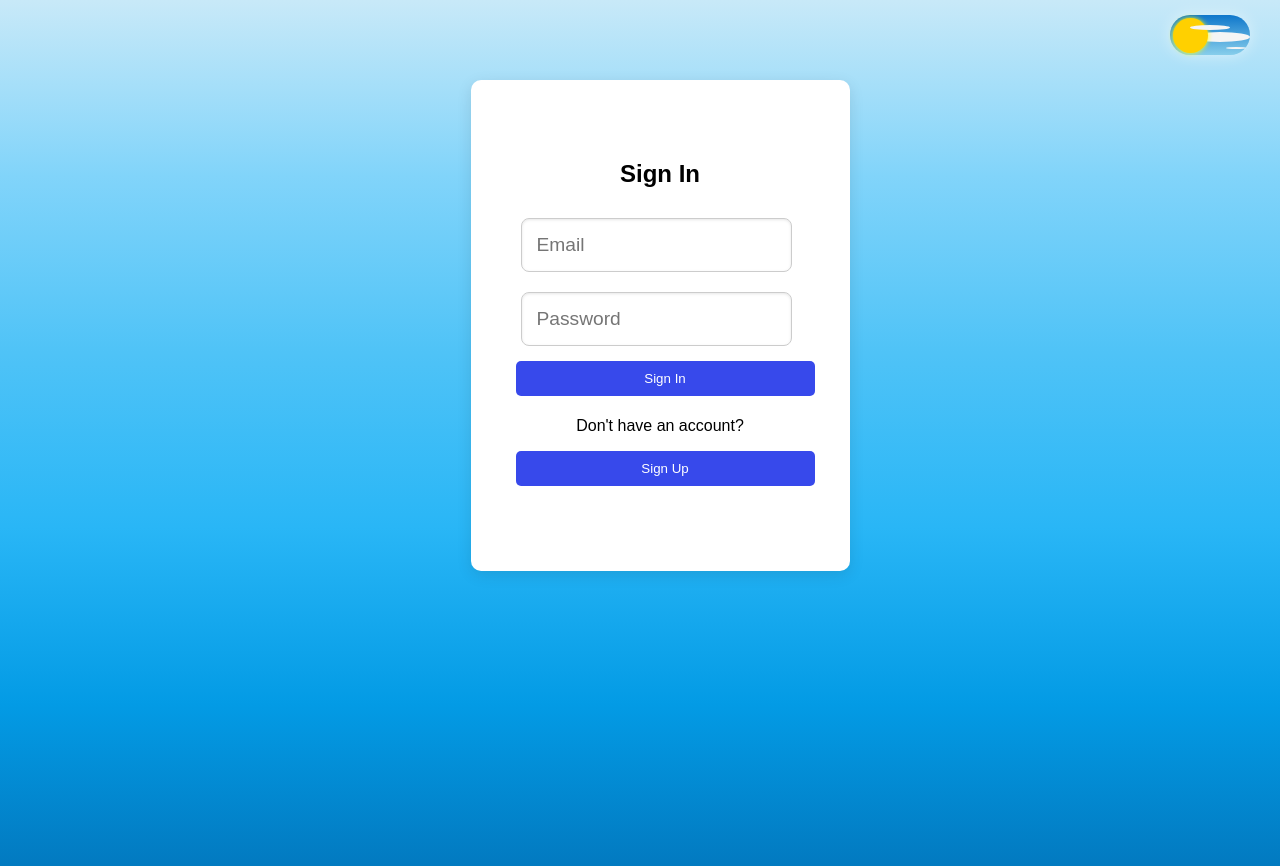
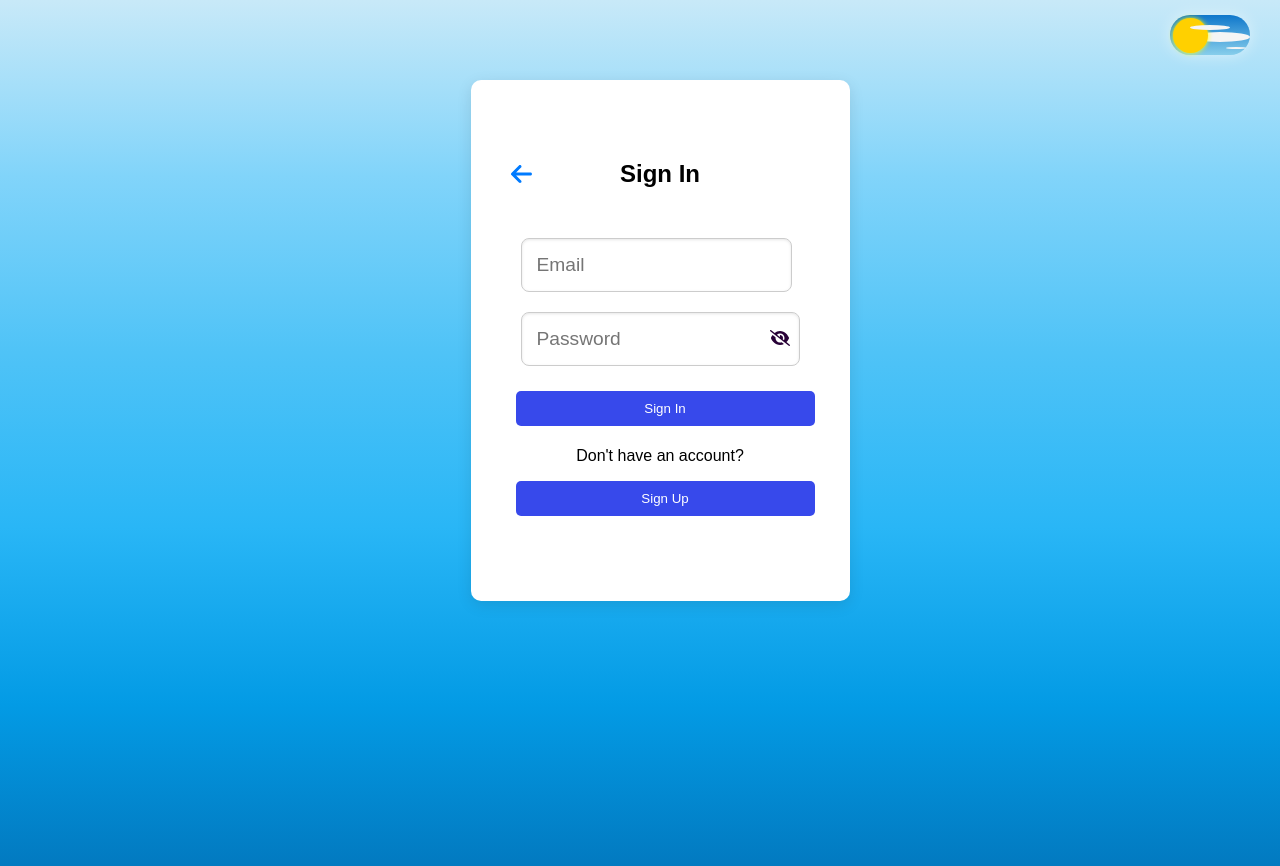
Before and after one commit to YLuin-Nie/SameTeamApp, a React (Create React App) app: page /signin in a window 1280 px wide. Shown: the top 866 px of the page. Built offline with nearby package versions, Linux system fonts and the light colour scheme.

Commit message:
eye icon and back button added

```diff
--- a/src/App.css
+++ b/src/App.css
@@ -499,3 +499,48 @@ body.dark-mode .modal-content button:hover {
 body.dark-mode .logo img {
   filter: drop-shadow(0 0 40px rgba(255, 255, 255, 1)); /* Maximum glow effect */
 }
+.password-container {
+  position: relative;
+  display: flex;
+  align-items: center;
+}
+
+.password-container input {
+  flex: 1;
+}
+
+.eye-icon {
+  color:#280137;
+  position: absolute;
+  right: 20px;
+  cursor: pointer;
+}
+/* File Name: signup.css */
+
+.signup-container .header {
+  display: flex;
+  align-items: center;
+  justify-content: center;
+  position: relative;
+  margin-bottom: 20px;
+}
+
+.back-arrow {
+  position: absolute;
+  left: 0;
+  cursor: pointer;
+  font-size: 24px;
+  color: #007bff;
+}
+
+.back-arrow:hover {
+  color: #0056b3;
+}
+
+.dark-mode .back-arrow {
+  color: #9014ca;
+}
+
+.dark-mode .back-arrow:hover {
+  color: #a20eb0;
+}
--- a/src/components/pages/AddChore.js
+++ b/src/components/pages/AddChore.js
@@ -141,7 +141,7 @@ const AddChore = () => {
 
             {/* Show Checkbox if chore is completed for subtracting points */}
             {chore.completed && (
-              <label>
+              <label style={{ display: 'flex', alignItems: 'center' }}>
                 <input
                   type="checkbox"
                   checked={deductPointsOnReassign[chore.id] || false}
--- a/src/components/pages/ProfileSetup.js
+++ b/src/components/pages/ProfileSetup.js
@@ -1,7 +1,9 @@
 // File Name: ProfileSetup.js
 
 import React, { useState } from 'react';
-// Import the utility functions from the correct path
+import { useNavigate } from 'react-router-dom'; // Import useNavigate for navigation
+import { FontAwesomeIcon } from '@fortawesome/react-fontawesome';
+import { faArrowLeft } from '@fortawesome/free-solid-svg-icons';
 import { getCurrentUser } from "../utils/localStorageUtils"; // Removed getTeamName (not in localStorageUtils.js)
 import ParentDashboard from './ParentDashboard';
 import ChildDashboard from './ChildDashboard';
@@ -11,6 +13,7 @@ import "../styles/signup.css";
 const getTeamName = () => localStorage.getItem("teamName") || "";
 
 function ProfileSetup() {
+    const navigate = useNavigate(); // Initialize navigate
     const [role, setRole] = useState(''); // State to store selected role
     const [teamName, setTeamName] = useState(getTeamName()); // Load team name from localStorage
     const [profileComplete, setProfileComplete] = useState(false); // State to track profile completion
@@ -45,7 +48,9 @@ function ProfileSetup() {
 
     return (
         <div>
-            <h2>Profile Setup</h2>
+            <div className="header">
+                <h2><FontAwesomeIcon icon={faArrowLeft} onClick={() => navigate(-1)} className="back-arrow" /> Profile Setup</h2>
+            </div>
             <p>Welcome, {currentUser ? currentUser.username : 'User'}!</p>
             <form onSubmit={handleSubmit}>
                 {/* Role Selection Dropdown */}
--- a/src/components/pages/SignIn.js
+++ b/src/components/pages/SignIn.js
@@ -1,53 +1,56 @@
 // File Name: SignIn.js
 
 import React, { useState } from "react";
-import { authenticateUser } from "../utils/localStorageUtils"; // ✅ Ensure correct import path
+import { authenticateUser } from "../utils/localStorageUtils"; // Ensure correct import path
 import { useNavigate } from "react-router-dom";
 import "../styles/signup.css";
+import { FontAwesomeIcon } from '@fortawesome/react-fontawesome';
+import { faEye, faEyeSlash, faArrowLeft } from '@fortawesome/free-solid-svg-icons';
 
 const SignIn = ({ onSignInSuccess }) => {
-  const [formData, setFormData] = useState({ email: "", password: "" }); // ✅ State for login form inputs
-  const [error, setError] = useState(""); // ✅ State to track login errors
+  const [formData, setFormData] = useState({ email: "", password: "" }); // State for login form inputs
+  const [error, setError] = useState(""); // State to track login errors
+  const [showPassword, setShowPassword] = useState(false); // State to manage password visibility
   const navigate = useNavigate();
 
-  // ✅ Handle Login Form Submission
+  // Handle Login Form Submission
   const handleLogin = (e) => {
     e.preventDefault();
 
-    // ✅ Ensure email is a string before calling authentication
+    // Ensure email is a string before calling authentication
     if (typeof formData.email !== "string") {
       setError("Invalid email format.");
       console.error("Invalid email type:", formData.email);
       return;
     }
 
-    // ✅ Trim email to remove accidental spaces
+    // Trim email to remove accidental spaces
     const trimmedEmail = formData.email.trim();
     console.log("Attempting to log in with:", trimmedEmail);
 
-    // ✅ Validate email input
+    // Validate email input
     if (!trimmedEmail || !formData.password) {
       setError("Email and password are required.");
       return;
     }
 
-    // ✅ Authenticate user
+    // Authenticate user
     const user = authenticateUser(trimmedEmail, formData.password);
 
     if (!user) {
-      setError("Invalid email or password."); // ✅ Show error if authentication fails
+      setError("Invalid email or password."); // Show error if authentication fails
       console.log("Authentication failed for:", trimmedEmail);
       return;
     }
 
     console.log("User authenticated:", user);
 
-    // ✅ Store authenticated user in localStorage
+    // Store authenticated user in localStorage
     localStorage.setItem("loggedInUser", JSON.stringify(user));
 
-    // ✅ Ensure we pass email and password correctly
+    // Ensure we pass email and password correctly
     if (onSignInSuccess) {
-      onSignInSuccess(trimmedEmail, formData.password); // ✅ FIXED: Passing email & password correctly
+      onSignInSuccess(trimmedEmail, formData.password); // FIXED: Passing email & password correctly
     } else {
       console.error("onSignInSuccess function is not provided");
     }
@@ -55,10 +58,13 @@ const SignIn = ({ onSignInSuccess }) => {
 
   return (
     <div className="signup-container">
+      <div className="header">
+        <FontAwesomeIcon icon={faArrowLeft} onClick={() => navigate(-1)} className="back-arrow" />
         <h2>Sign In</h2>
-      {error && <p style={{ color: "red" }}>{error}</p>} {/* ✅ Show error if login fails */}
+      </div>
+      {error && <p style={{ color: "red" }}>{error}</p>} {/* Show error if login fails */}
       <form onSubmit={handleLogin}>
-        {/* ✅ Email Input */}
+        {/* Email Input */}
         <input
           type="email"
           placeholder="Email"
@@ -66,18 +72,26 @@ const SignIn = ({ onSignInSuccess }) => {
           onChange={(e) => setFormData({ ...formData, email: e.target.value.trim() })}
           required
         />
-        {/* ✅ Password Input */}
+        {/* Password Input */}
+        <div className="password-container">
           <input
-          type="password"
+            type={showPassword ? "text" : "password"}
             placeholder="Password"
             value={formData.password}
             onChange={(e) => setFormData({ ...formData, password: e.target.value })}
             required
           />
-        {/* ✅ Sign In Button */}
+          <span
+            onClick={() => setShowPassword(!showPassword)}
+            className={`eye-icon ${showPassword ? 'open' : 'closed'}`}
+          >
+            <FontAwesomeIcon icon={showPassword ? faEye : faEyeSlash} />
+          </span>
+        </div>
+        {/* Sign In Button */}
         <button type="submit" className="auth-button">Sign In</button>
       </form>
-      {/* ✅ Sign Up Section Positioned Closer */}
+      {/* Sign Up Section Positioned Closer */}
       <div className="signup-section">
         <p>Don't have an account?</p>
         <button onClick={() => navigate("/signup")} className="auth-button">Sign Up</button>
--- a/src/components/pages/SignUp.js
+++ b/src/components/pages/SignUp.js
@@ -5,6 +5,8 @@ import { useNavigate } from "react-router-dom";
 import bcrypt from "bcryptjs";
 import { getUsers, saveUsers, initializeLocalStorage } from "../utils/localStorageUtils";
 import "../styles/signup.css";
+import { FontAwesomeIcon } from '@fortawesome/react-fontawesome';
+import { faEye, faEyeSlash, faArrowLeft } from '@fortawesome/free-solid-svg-icons';
 
 const SignUp = () => {
   const navigate = useNavigate();
@@ -19,6 +21,7 @@ const SignUp = () => {
   });
 
   const [errors, setErrors] = useState("");
+  const [showPassword, setShowPassword] = useState(false); // State to manage password visibility
 
   const handleSubmit = async (e) => {
     e.preventDefault();
@@ -40,12 +43,28 @@ const SignUp = () => {
 
   return (
     <div className="signup-container">
-      <h2>Sign Up</h2>
+      <div className="header">
+        <FontAwesomeIcon icon={faArrowLeft} onClick={() => navigate(-1)} className="back-arrow" />
+        <h2>Sign Up</h2>
+      </div>
       {errors && <p style={{ color: "red" }}>{errors}</p>}
       <form onSubmit={handleSubmit}>
         <input type="text" placeholder="Username" onChange={(e) => setFormData({ ...formData, username: e.target.value })} required />
         <input type="email" placeholder="Email" onChange={(e) => setFormData({ ...formData, email: e.target.value })} required />
-        <input type="password" placeholder="Password (min 6 chars)" onChange={(e) => setFormData({ ...formData, password: e.target.value })} required />
+        <div className="password-container">
+          <input
+            type={showPassword ? "text" : "password"}
+            placeholder="Password (min 6 chars)"
+            onChange={(e) => setFormData({ ...formData, password: e.target.value })}
+            required
+          />
+          <span
+            onClick={() => setShowPassword(!showPassword)}
+            className={`eye-icon ${showPassword ? 'open' : 'closed'}`}
+          >
+            <FontAwesomeIcon icon={showPassword ? faEye : faEyeSlash} />
+          </span>
+        </div>
         <button type="submit">Sign Up</button>
       </form>
     </div>
```
Also changed, not shown: 2 other files (tests, documents, lock files or other folders). Lines whose indentation alone changed are shown as unchanged.
